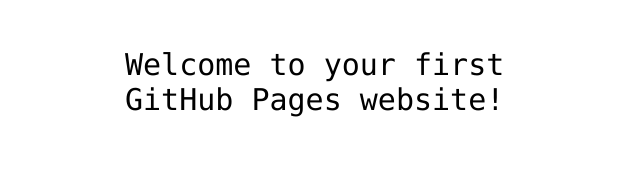
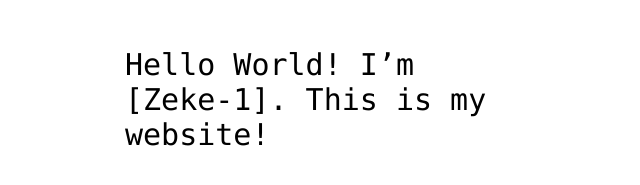
Before and after one commit to Zeke-1/Zeke-1.github.io, a plain HTML site: page index.html in a window 1280 px wide. Shown: the part 341-526 px from the top of the page, without its empty margins (315-955 px from the left). Drawn offline with Linux system fonts and the light colour scheme.

Commit message:
Add my username to index.html file

```diff
--- a/index.html
+++ b/index.html
@@ -12,7 +12,7 @@
 <img src="https://octodex.github.com/images/daftpunktocat-thomas.gif" id="octocat" alt="octocat-gif" />
 
 <!-- Change this code here by copy and pasting your template on line 15 -->
-<p>Welcome to your first GitHub Pages website!</p>
+<p>Hello World! I’m [Zeke-1]. This is my website!</p>
 
 </body>
 </html>
```
